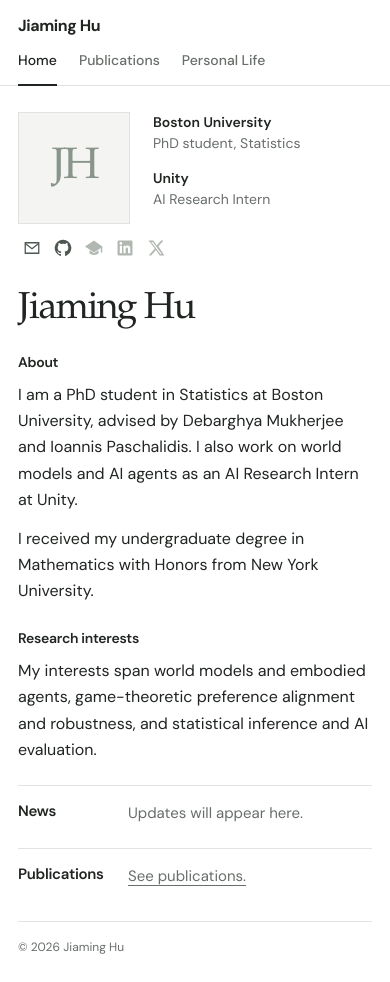
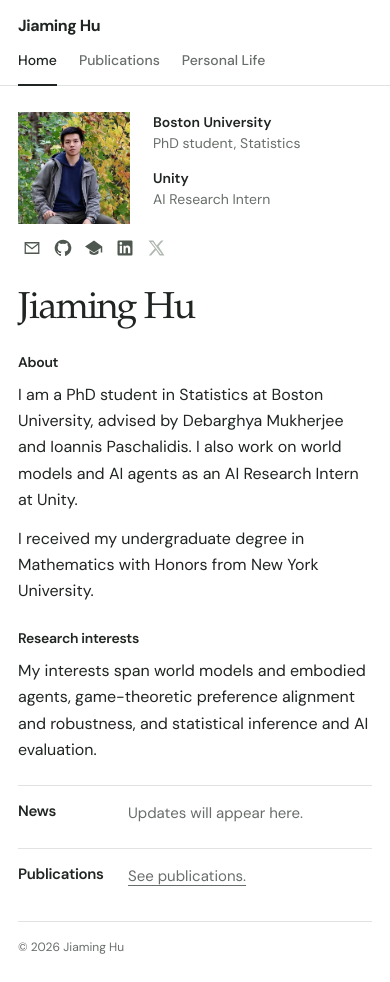
Before and after one commit to brownight/jiaminghu.github.io, a plain HTML site: page index.html in a window 390 px wide. Drawn offline with Linux system fonts and the light colour scheme.

Commit message:
Add profile portrait and LinkedIn and Google Scholar links

```diff
--- a/assets/style.css
+++ b/assets/style.css
@@ -43,7 +43,7 @@ h2 { font-weight: 600; font-size: 1.05rem; line-height: 1.4; letter-spacing: -.0
 .home { padding-top: 42px; }
 .profile-layout { display: grid; grid-template-columns: 160px minmax(0, 1fr); gap: 36px; }
 .profile { padding-top: 4px; }
-.portrait-placeholder { width: 160px; aspect-ratio: 1; background: var(--pale); border: 1px solid var(--line); display: grid; place-items: center; color: #89948a; font: 400 3.5rem/1 var(--serif); letter-spacing: -.07em; }
+.portrait { display: block; width: 160px; height: auto; aspect-ratio: 1; object-fit: cover; object-position: 50% 35%; background: var(--pale); }
 .socials { display: flex; align-items: center; gap: 2px; margin: 10px 0 18px; }
 .socials a, .socials span { display: grid; place-items: center; width: 30px; height: 34px; flex: 0 0 30px; color: #4e5850; }
 .socials svg { width: 18px; height: 18px; fill: currentColor; }
@@ -108,7 +108,7 @@ h2 { font-weight: 600; font-size: 1.05rem; line-height: 1.4; letter-spacing: -.0
 @keyframes reveal { from { transform: translate(-50%,-50%) scale(.3); opacity: 0; } to { transform: translate(-50%,-50%) scale(1); opacity: 1; } }
 @media (max-width: 740px) {
   .profile-layout { grid-template-columns: 140px minmax(0, 1fr); gap: 27px; }
-  .portrait-placeholder { width: 140px; }
+  .portrait { width: 140px; }
   .socials { gap: 0; }
   .socials a, .socials span { flex-basis: 28px; width: 28px; }
 }
@@ -120,7 +120,7 @@ h2 { font-weight: 600; font-size: 1.05rem; line-height: 1.4; letter-spacing: -.0
   .home { padding-top: 26px; }
   .profile-layout { grid-template-columns: minmax(0, 1fr); gap: 23px; }
   .profile { display: grid; grid-template-columns: 112px minmax(0, 1fr); grid-template-rows: auto auto auto; column-gap: 23px; align-items: start; padding: 0; }
-  .portrait-placeholder { grid-column: 1; grid-row: 1 / 3; width: 112px; font-size: 2.75rem; }
+  .portrait { grid-column: 1; grid-row: 1 / 3; width: 112px; }
   .socials { grid-column: 1 / -1; grid-row: 3; gap: 3px; margin: 7px 0 0; }
   .affiliation { grid-column: 2; margin-bottom: 8px; }
   .bio h1 { font-size: 2.35rem; margin-bottom: 20px; }
--- a/index.html
+++ b/index.html
@@ -14,12 +14,12 @@
   <main id="main" class="container home">
     <div class="profile-layout">
       <aside class="profile">
-        <div class="portrait-placeholder" role="img" aria-label="Portrait placeholder for Jiaming Hu"><span>JH</span></div>
+        <img class="portrait" src="assets/jiaming-hu.jpg" alt="Jiaming Hu" width="1169" height="1099" fetchpriority="high">
         <div class="socials" aria-label="Social profiles">
           <a href="mailto:jh7453@bu.edu" aria-label="Email" title="Email" data-icon="email"></a>
           <a href="https://github.com/brownight" aria-label="GitHub" title="GitHub" data-icon="github"></a>
-          <span class="pending-social" aria-label="Google Scholar link pending" title="Google Scholar · link to be added" data-icon="scholar"></span>
-          <span class="pending-social" aria-label="LinkedIn link pending" title="LinkedIn · link to be added" data-icon="linkedin"></span>
+          <a href="https://scholar.google.com/citations?hl=en&amp;user=2Nql6mUAAAAJ" aria-label="Google Scholar" title="Google Scholar" data-icon="scholar"></a>
+          <a href="https://www.linkedin.com/in/jiaming-h-24400a1b8/" aria-label="LinkedIn" title="LinkedIn" data-icon="linkedin"></a>
           <span class="pending-social" aria-label="X link pending" title="X · link to be added" data-icon="x"></span>
         </div>
         <div class="affiliation"><strong>Boston University</strong><span>PhD student, Statistics</span></div>
```
Also changed, not shown: assets/jiaming-hu.jpg (added), 1 other file.
